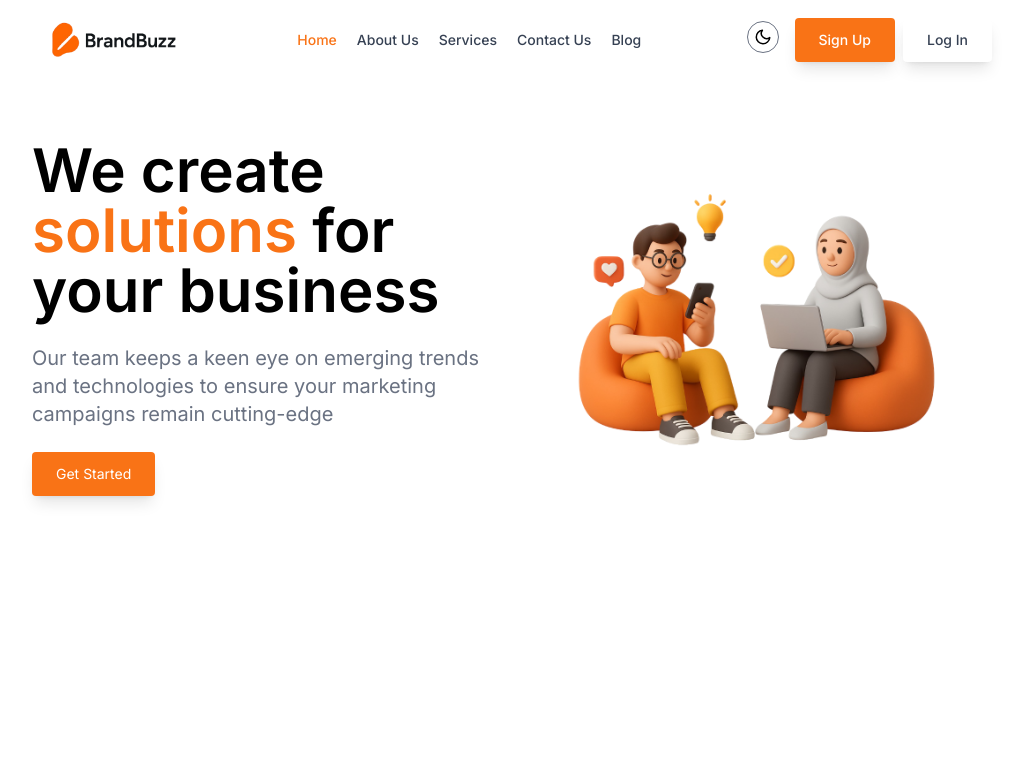
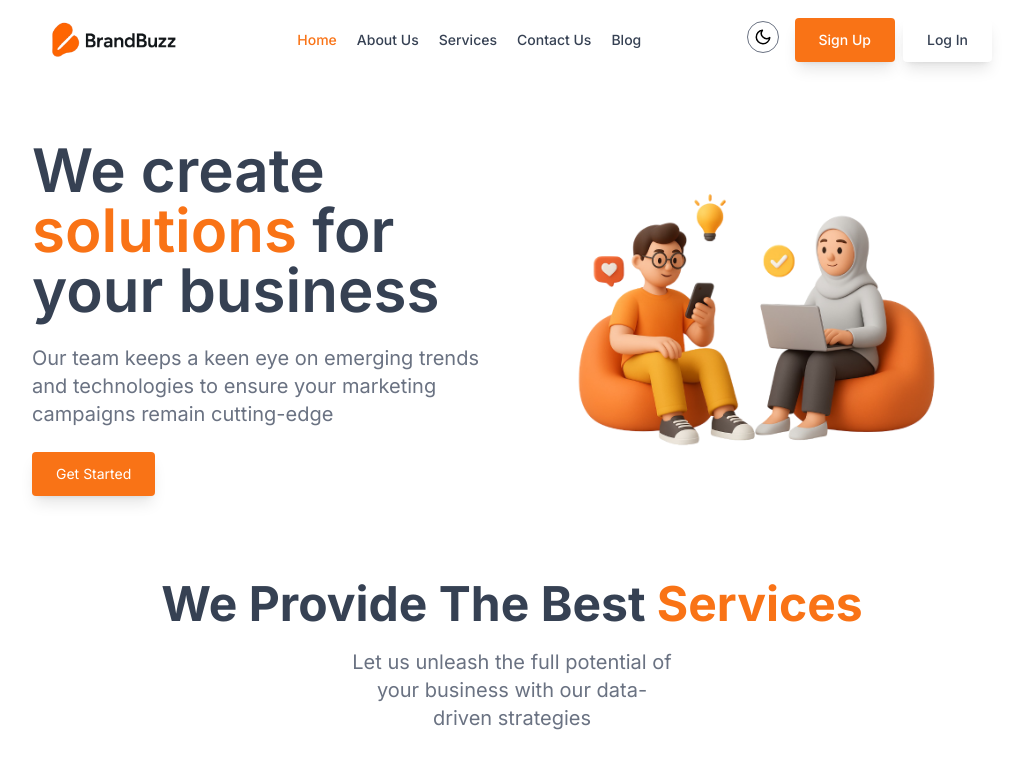
Before and after one commit to Staggs-hertz/brandbuzz-website, a React (Vite) app: page / in a window 1280 px wide. Shown: the top 768 px of the page, without its empty margins (128-1147 px from the left). Built offline with nearby package versions, Linux system fonts and the light colour scheme.

Commit message:
create services section component

```diff
--- a/src/App.jsx
+++ b/src/App.jsx
@@ -1,6 +1,7 @@
 import React, { useState } from "react";
 import Navbar from "./components/Navbar";
 import Hero from "./components/Hero";
+import Services from "./components/Services";
 
 const App = () => {
   const [theme, setTheme] = useState(
@@ -10,6 +11,7 @@ const App = () => {
     <div className="dark:bg-black">
       <Navbar theme={theme} setTheme={setTheme} />
       <Hero />
+      <Services />
     </div>
   );
 };
--- a/src/components/Hero.jsx
+++ b/src/components/Hero.jsx
@@ -6,7 +6,7 @@ const Hero = () => {
     <div className="flex items-center justify-between gap-2 max-md:flex-col px-4 sm:px-12 lg:px-24 xl:px-40 py-10 mt-5 w-full">
       {/* Below is the left hand side of the hero section */}
       <div className="space-y-6 flex-1">
-        <h1 className="text-4xl dark:text-white sm:text-5xl md:text-6xl font-semibold w-md max-sm:w-3/4">
+        <h1 className="text-4xl text-gray-700 dark:text-white sm:text-5xl md:text-6xl font-semibold w-md max-sm:w-3/4">
           We create <span className="text-primary">solutions</span> for your
           business
         </h1>
--- /dev/null
+++ b/src/components/Services.jsx
@@ -0,0 +1,20 @@
+import React from "react";
+
+const Services = () => {
+  return (
+    <div className="px-4 sm:px-12 lg:px-24 xl:px-40 py-11">
+      {/* Below is the title of the services section */}
+      <div className="text-center">
+        <h1 className="font-bold text-4xl sm:text-5xl text-gray-700 dark:text-white">
+          We Provide The Best <span className="text-primary">Services</span>
+        </h1>
+        <p className="mt-5 text-gray-500  dark:text-gray-300 mx-auto text-xl max-sm:w-5/6 sm:w-3/4 lg:w-1/3 ">
+          Let us unleash the full potential of your business with our
+          data-driven strategies
+        </p>
+      </div>
+    </div>
+  );
+};
+
+export default Services;
```
